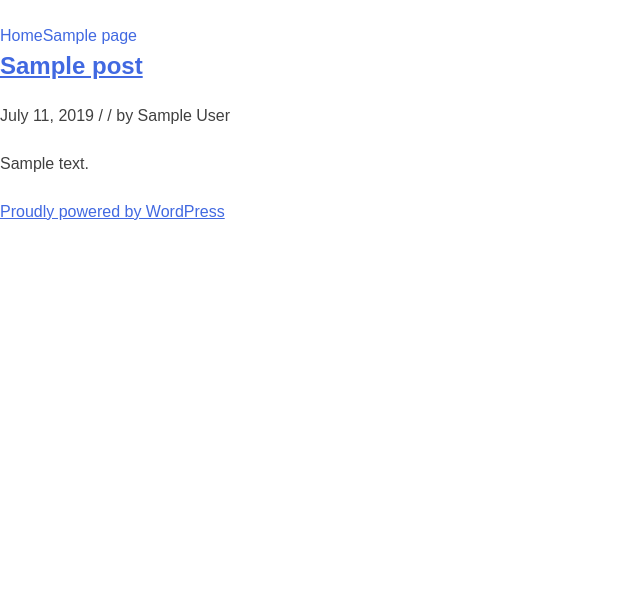
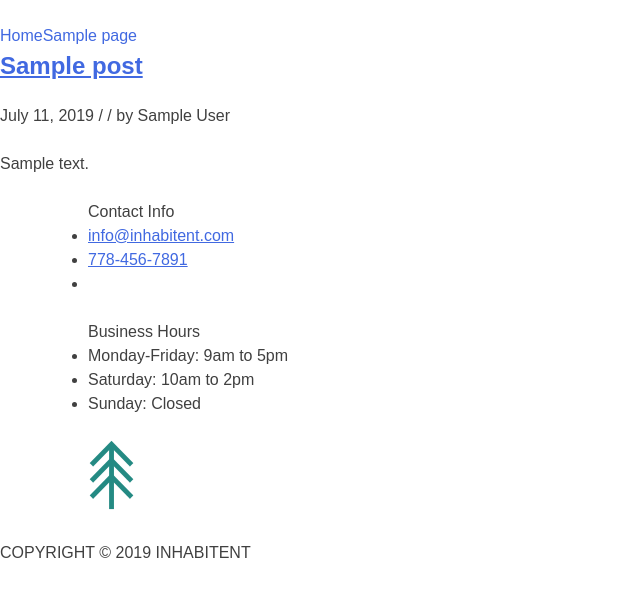
Before and after one commit to EdinK1/Inhabitent, a WordPress theme: the page made by themes/inhabitent/home.php in a window 1280 px wide. Shown: the top 597 px of the page, without its empty margins (0-640 px from the left). Run offline with PHP 8.4 and a stand-in for WordPress, Linux system fonts and the light colour scheme; the site name, menu and one post (Sample post) are stand-ins, and other content is empty.

Commit message:
add footer.php

```diff
--- a/themes/inhabitent/footer.php
+++ b/themes/inhabitent/footer.php
@@ -10,9 +10,35 @@
 			</div><!-- #content -->
 
 			<footer id="colophon" class="site-footer" role="contentinfo">
-				<div class="site-info">
-					<a href="<?php echo esc_url( 'https://wordpress.org/' ); ?>"><?php printf( esc_html( 'Proudly powered by %s' ), 'WordPress' ); ?></a>
-				</div><!-- .site-info -->
+				<div class="site-info container">
+					<ul>
+						<span class="info-title">Contact Info</span>
+						<li>
+							<a href="mailto:info.inhabitent@gmail.com">
+							<i class="fas fa-envelope"></i> info@inhabitent.com</a>
+						</li>
+						<li>
+							<a href="#">
+							<i class="fas fa-phone-alt"></i> 778-456-7891</a>
+						</li>
+						<li>
+							<a href="#"><i class="fab fa-facebook-square"></i></a>
+							<a href="#"><i class="fab fa-twitter-square"></i></a>
+							<a href="#"><i class="fab fa-google-plus-square"></i></a>
+						</li>
+					</ul>
+
+					<ul>
+						<span class="info-title">Business Hours</span>
+						<li><span>Monday-Friday:</span> 9am to 5pm</li>
+						<li><span>Saturday:</span> 10am to 2pm</li>
+						<li><span>Sunday: </span>Closed</li>
+					</ul>
+					<ul class="footer-last">
+						<img class="footer-logo" src="http://localhost/inhabitent/wp-content/themes/inhabitent/images/logos/4.png" alt="">
+					</ul>
+					</div><!-- .site-info -->
+				<p>COPYRIGHT © 2019 INHABITENT</p>
 			</footer><!-- #colophon -->
 		</div><!-- #page -->
 
```
